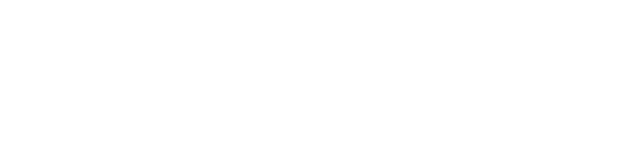
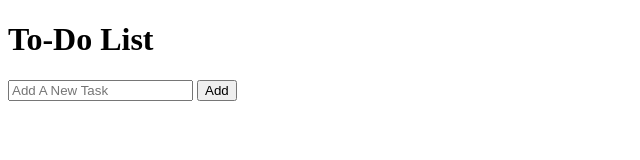
Before and after one commit to t-hugo23/To-Do-List-App, a plain HTML site: page index.html in a window 1280 px wide. Shown: the whole page, without its empty margins (0-640 px from the left). Drawn offline with Linux system fonts and the light colour scheme.

Commit message:
Just finished updating the html part and add js file

```diff
--- a/index.html
+++ b/index.html
@@ -8,5 +8,17 @@
 </head>
 <body>
 
+
+    <div class="container">
+        <h1>To-Do List</h1>
+        <form action="" id="todo-form">
+            <input type="text"  id="todo-input" placeholder="Add A New Task">
+            <button type="submit">Add</button>
+        </form>
+        <ul id="todo-list"></ul>
+    </div>
+
+    <script src="script.js"></script>
+
 </body>
 </html>
```
Also changed, not shown: script.js (added).
